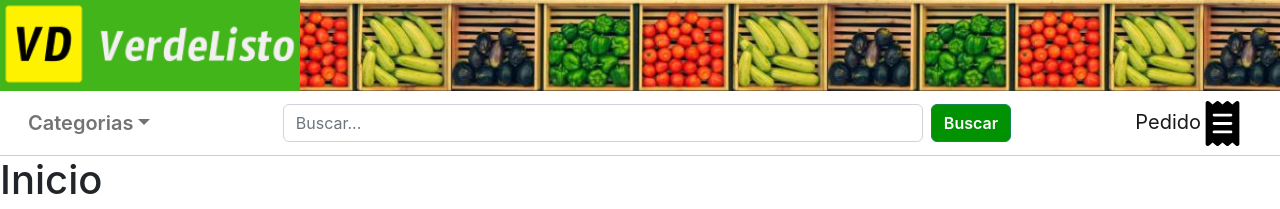
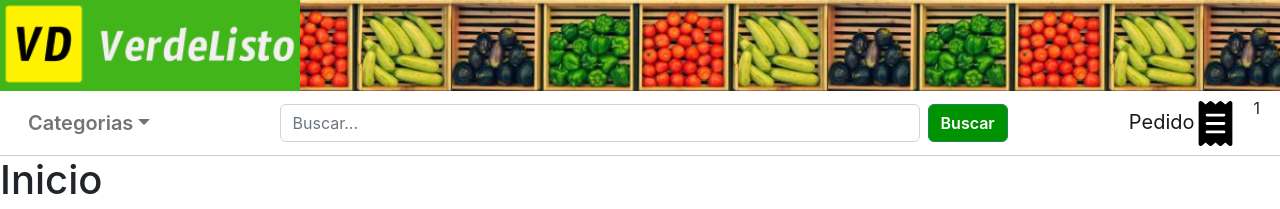
Before and after one commit to EliseoCasasBossicovich/verdelistoreact, a React (Create React App) app: page / in a window 1280 px wide. Shown: the top 209 px of the page. Built offline with nearby package versions, Linux system fonts and the light colour scheme.

Commit message:
agrego burbuja con número harcodeado para el carrito

```diff
--- a/src/App.jsx
+++ b/src/App.jsx
@@ -1,12 +1,12 @@
 import React from "react";
 import Navbar from "./components/Navbar";
-import ItemList from "./components/ItemList";
+import ItemListContainer from "./components/ItemListContainer";
 
 const App = () => {
   return(
   <div>
     <Navbar />
-    <ItemList
+    <ItemListContainer
     titulo="Inicio"/>
   </div>
   )
--- a/src/components/CartWidget.jsx
+++ b/src/components/CartWidget.jsx
@@ -2,10 +2,13 @@ import iconopedido from "./recursos/pedido.svg";
 
 const CartPedido = () =>{
     return(
-        <div>
+        <div className="header__lista">
             <a className="navbar-brand" href="paginas/pedidos.html"> Pedido
                 <img className="header__pedidos--ico" src={iconopedido} alt="pedidos"/>
             </a>
+            <div className="header__pedidos--list">
+                <p className="header__carrito--cant">1</p>
+            </div>
         </div>
     )
 }
--- a/src/components/ItemList.jsx
+++ b/src/components/ItemListContainer.jsx
@@ -1,4 +1,4 @@
-const ItemList = ({titulo}) =>{
+const ItemListContainer = ({titulo}) =>{
     return (
         <div>
             <div>
@@ -29,4 +29,4 @@ const ItemList = ({titulo}) =>{
         // fin section categorias
     );
 }
-export default ItemList;
+export default ItemListContainer;
--- a/src/index.css
+++ b/src/index.css
@@ -33,7 +33,10 @@ background-position: top;
 }
 .header__pedidos{
   display: flex;
-  justify-content: end;
+  justify-content: flex-end;
+}
+.header__lista{
+  display: flex;
 }
 .header__pedidos--ico{
   width: 43px;
@@ -51,6 +54,7 @@ background-position: top;
   background-color: rgb(1, 146, 1);
   font-weight: 600;
 }
+
 .header__categoria--font{
   color: black;
 }
```
